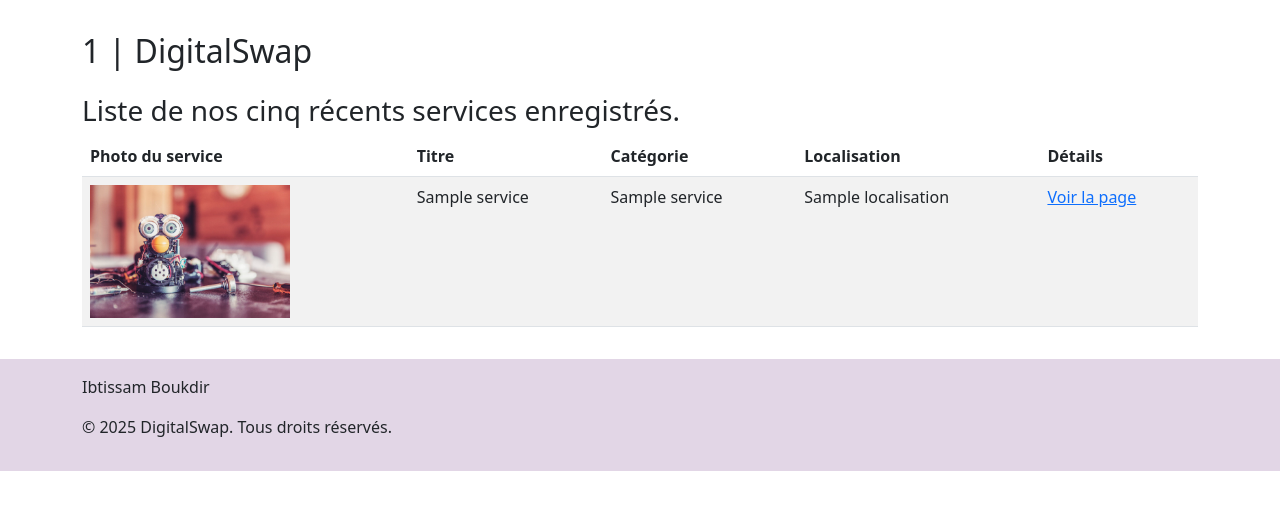
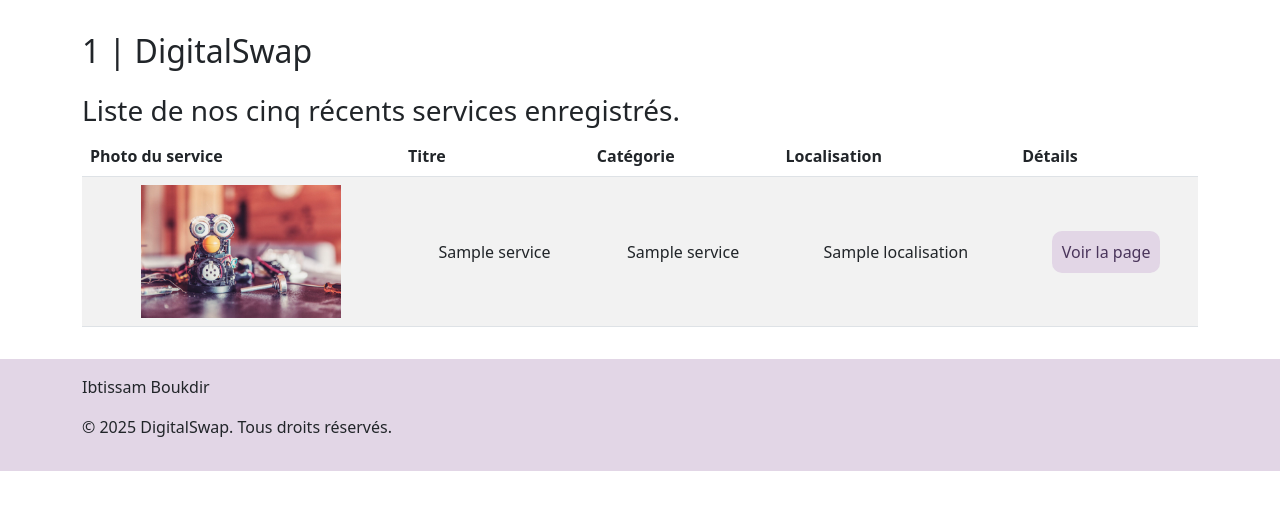
Before and after one commit to Bassouma-code/Web3_TP1_IbtissamBoukdir, a Flask app: template templates/index.jinja in a window 1280 px wide. Shown: the part 188-698 px from the top of the page. Run offline with Flask 3, Linux system fonts and the light colour scheme; the template is opened without the code that fills it: most values are stand-ins (such as "Sample title", 1, 10 or a date in 2020); some libraries are stand-ins or nearby versions.

Commit message:
ajout du style

```diff
--- a/static/css/styles.sass
+++ b/static/css/styles.sass
@@ -55,3 +55,12 @@ header
 
     //     background-color: darken($couleur-primaire, 10%)
     //     transform: translateY(-2px)
+
+
+.bouton
+    background-color: $couleur-secondaire
+    text-decoration: none
+    color: $couleur-primaire
+    padding: 10px
+    border-radius: 10px
+    // margin-top: 15px
--- a/templates/index.jinja
+++ b/templates/index.jinja
@@ -3,7 +3,7 @@
 
 {% block contenu %}
 <h3> Liste de nos cinq récents services enregistrés. </h3>
-<table class="table table-striped">
+<table class="table table-striped ">
     <thead>
         <tr>
             <th>Photo du service</th>
@@ -15,12 +15,12 @@
     </thead>
     <tbody>
         {% for s in services %}
-        <tr>
+        <tr class="text-center align-middle">
             <td><img src="/static/images/gratisography.jpg" alt="Photo du service" width="200" ></td>
             <td>{{ s.titre }}</td>
             <td>{{ s.categorie_nom }}</td>
             <td>{{ s.localisation }}</td>
-            <td><a href="/service?id={{ s.id_service }}">Voir la page</a></td>
+            <td><a href="/service?id={{ s.id_service }}" class="bouton w-100 w-md-auto">Voir la page</a></td>
         </tr>
         {% endfor %}
     </tbody>
```
Also changed, not shown: static/css/styles.css, 1 other file.
